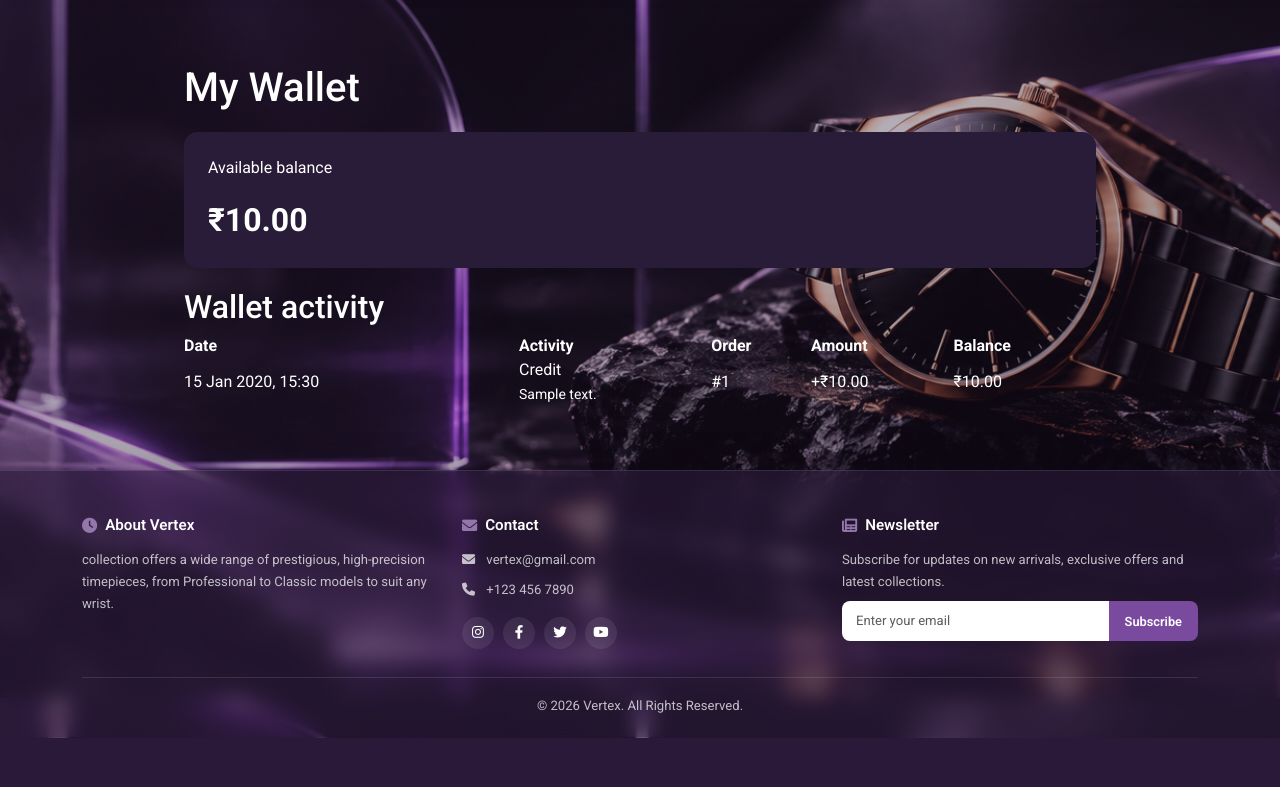
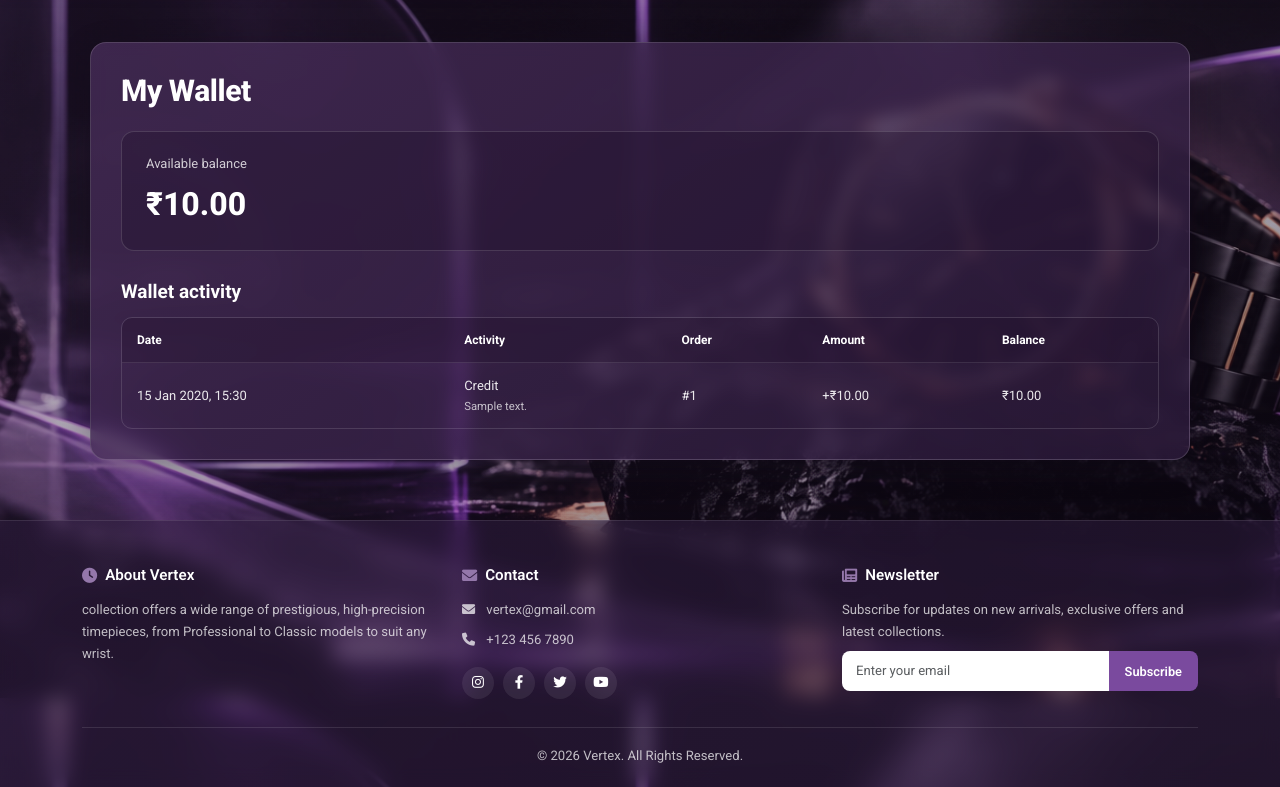
Before and after one commit to MisiriyaYousuf/Vertex-ecommerce, a Django app: page /wallet/ in a window 1280 px wide. Shown: the part 102-889 px from the top of the page. Before the commit the page ends 840 px from the top, so only its background shows below. Run offline with Django 5.2, Linux system fonts and the light colour scheme; a user stored in the database is signed in; tables that the repository leaves empty hold one stand-in row (values such as "Sample post"); grey boxes marked "Sample" are stand-in pictures.

Commit message:
Update wallet services and customer pages

```diff
--- a/wallet/services.py
+++ b/wallet/services.py
@@ -92,13 +92,10 @@ def restock_item(item):
     if item.variant_id:
         item.variant.quantity += item.quantity
         item.variant.save(update_fields=["quantity", "updated_at"])
-    else:
-        item.product.quantity += item.quantity
-        item.product.save(update_fields=["quantity", "updated_at"])
 
 
 @transaction.atomic
-def approve_return_request(return_request_id, admin_user):
+def approve_return_request(return_request_id, admin_user=None):
     request = (
         ReturnRequest.objects.select_for_update()
         .select_related("order_item__order", "order_item__product", "order_item__variant")
@@ -110,9 +107,6 @@ def approve_return_request(return_request_id, admin_user):
     order = item.order
     if item.status != "Delivered":
         return False, "The order item is no longer eligible for return."
-    if order.payment_status != "Paid":
-        return False, "The order is not marked paid, so no refund can be issued."
-
     item.status = "Returned"
     item.return_reason = request.reason
     item.save(update_fields=["status", "return_reason"])
@@ -120,17 +114,20 @@ def approve_return_request(return_request_id, admin_user):
 
     from orders.views import update_status
     update_status(order)
-    credit_item_refund(
-        item,
-        WalletTransaction.RETURN_REFUND,
-        f"Approved return refund for order #{order.pk}",
-    )
-    mark_fully_refunded(order)
+    if order.payment_status == "Paid":
+        credit_item_refund(
+            item,
+            WalletTransaction.RETURN_REFUND,
+            f"Approved return refund for order #{order.pk}",
+        )
+        mark_fully_refunded(order)
     request.status = ReturnRequest.APPROVED
     request.reviewed_by = admin_user
     request.reviewed_at = timezone.now()
     request.save(update_fields=["status", "reviewed_by", "reviewed_at"])
-    return True, f"Return for order #{order.pk} approved and refunded to wallet."
+    if order.payment_status == "Paid":
+        return True, f"Return for order #{order.pk} approved and refunded to wallet."
+    return True, f"Return for order #{order.pk} approved. No payment refund was due."
 
 
 @transaction.atomic
@@ -147,7 +144,7 @@ def reject_return_request(return_request_id, admin_user, note=""):
 
 
 @transaction.atomic
-def approve_cancellation_request(cancellation_request_id, admin_user):
+def approve_cancellation_request(cancellation_request_id, admin_user=None):
     request = (
         CancellationRequest.objects.select_for_update()
         .select_related(
@@ -195,7 +192,9 @@ def approve_cancellation_request(cancellation_request_id, admin_user):
     request.reviewed_by = admin_user
     request.reviewed_at = timezone.now()
     request.save(update_fields=["status", "reviewed_by", "reviewed_at"])
-    return True, f"Cancellation for order #{order.pk} approved and refunded to wallet."
+    if order.payment_status == "Paid":
+        return True, f"Cancellation for order #{order.pk} approved and refunded to wallet."
+    return True, f"Cancellation for order #{order.pk} approved. No payment refund was due."
 
 
 @transaction.atomic
--- a/wallet/templates/wallet_home.html
+++ b/wallet/templates/wallet_home.html
@@ -3,18 +3,153 @@
 {% block title %}My Wallet{% endblock %}
 
 {% block content %}
-<main style="max-width: 960px; margin: 40px auto; padding: 24px; color: #fff;">
-    <h1>My Wallet</h1>
-    <section style="padding: 24px; margin: 20px 0; border-radius: 14px; background: #291c38;">
-        <p>Available balance</p>
-        <strong style="font-size: 2rem;">₹{{ wallet.balance|floatformat:2 }}</strong>
-    </section>
+<style>
+    .wallet-page {
+        width: 92%;
+        max-width: 1100px;
+        margin: 42px auto 60px;
+        color: #fff;
+    }
 
-    <h2>Wallet activity</h2>
+    .wallet-card {
+        padding: 30px;
+        border: 1px solid rgba(255, 255, 255, .15);
+        border-radius: 16px;
+        background: linear-gradient(145deg, rgba(73, 46, 91, .78), rgba(45, 27, 61, .76));
+        box-shadow: 0 8px 30px rgba(20, 12, 30, .3);
+        backdrop-filter: blur(8px);
+        -webkit-backdrop-filter: blur(8px);
+    }
+
+    .wallet-heading {
+        margin: 0 0 22px;
+        color: #fff;
+        font-size: 30px;
+        font-weight: 750;
+        letter-spacing: -.4px;
+    }
+
+    .wallet-balance {
+        margin-bottom: 30px;
+        padding: 22px 24px;
+        border: 1px solid rgba(255, 255, 255, .14);
+        border-radius: 13px;
+        background: rgba(30, 16, 42, .34);
+    }
+
+    .wallet-balance-label {
+        margin: 0 0 6px;
+        color: rgba(255, 255, 255, .78);
+        font-size: 13px;
+    }
+
+    .wallet-balance-value {
+        color: #fff;
+        font-size: 32px;
+        font-weight: 750;
+    }
+
+    .wallet-section-heading {
+        margin: 0 0 14px;
+        color: #fff;
+        font-size: 19px;
+        font-weight: 700;
+    }
+
+    .wallet-table-wrap {
+        overflow-x: auto;
+        border: 1px solid rgba(255, 255, 255, .13);
+        border-radius: 11px;
+    }
+
+    .wallet-table {
+        width: 100%;
+        min-width: 650px;
+        border-collapse: collapse;
+        color: rgba(255, 255, 255, .9);
+    }
+
+    .wallet-table th,
+    .wallet-table td {
+        padding: 13px 15px;
+        border-bottom: 1px solid rgba(255, 255, 255, .1);
+        text-align: left;
+        vertical-align: middle;
+    }
+
+    .wallet-table th {
+        background: rgba(30, 16, 42, .3);
+        color: #fff;
+        font-size: 12px;
+        font-weight: 700;
+        white-space: nowrap;
+    }
+
+    .wallet-table td {
+        font-size: 13px;
+    }
+
+    .wallet-table tbody tr:last-child td {
+        border-bottom: 0;
+    }
+
+    .wallet-table small,
+    .wallet-empty {
+        color: rgba(255, 255, 255, .72);
+    }
+
+    .wallet-pagination {
+        display: flex;
+        align-items: center;
+        justify-content: center;
+        gap: 16px;
+        margin-top: 18px;
+        color: rgba(255, 255, 255, .8);
+        font-size: 13px;
+    }
+
+    .wallet-pagination a {
+        color: #fff;
+        font-weight: 650;
+        text-decoration: none;
+    }
+
+    .wallet-pagination a:hover {
+        text-decoration: underline;
+    }
+
+    @media (max-width: 600px) {
+        .wallet-page {
+            width: 94%;
+            margin: 24px auto 40px;
+        }
+
+        .wallet-card {
+            padding: 20px 16px;
+        }
+
+        .wallet-heading {
+            font-size: 25px;
+        }
+    }
+</style>
+
+<main class="wallet-page">
+    <section class="wallet-card">
+        <h1 class="wallet-heading">My Wallet</h1>
+
+        <div class="wallet-balance">
+            <p class="wallet-balance-label">Available balance</p>
+            <strong class="wallet-balance-value">₹{{ wallet.balance|floatformat:2 }}</strong>
+        </div>
+
+        <h2 class="wallet-section-heading">Wallet activity</h2>
         {% if transactions.object_list %}
-        <div style="overflow-x: auto;">
-            <table style="width: 100%; border-collapse: collapse;">
-                <thead><tr><th>Date</th><th>Activity</th><th>Order</th><th>Amount</th><th>Balance</th></tr></thead>
+            <div class="wallet-table-wrap">
+                <table class="wallet-table">
+                    <thead>
+                        <tr><th>Date</th><th>Activity</th><th>Order</th><th>Amount</th><th>Balance</th></tr>
+                    </thead>
                     <tbody>
                     {% for entry in transactions %}
                         <tr>
@@ -28,15 +163,17 @@
                     </tbody>
                 </table>
             </div>
+
             {% if transactions.has_other_pages %}
-            <nav>
+                <nav class="wallet-pagination" aria-label="Wallet activity pages">
                     {% if transactions.has_previous %}<a href="?page={{ transactions.previous_page_number }}">Previous</a>{% endif %}
                     <span>Page {{ transactions.number }} of {{ transactions.paginator.num_pages }}</span>
                     {% if transactions.has_next %}<a href="?page={{ transactions.next_page_number }}">Next</a>{% endif %}
                 </nav>
             {% endif %}
         {% else %}
-        <p>No wallet activity yet.</p>
+            <p class="wallet-empty">No wallet activity yet.</p>
         {% endif %}
+    </section>
 </main>
 {% endblock %}
```
Lines whose indentation alone changed are shown as unchanged.
